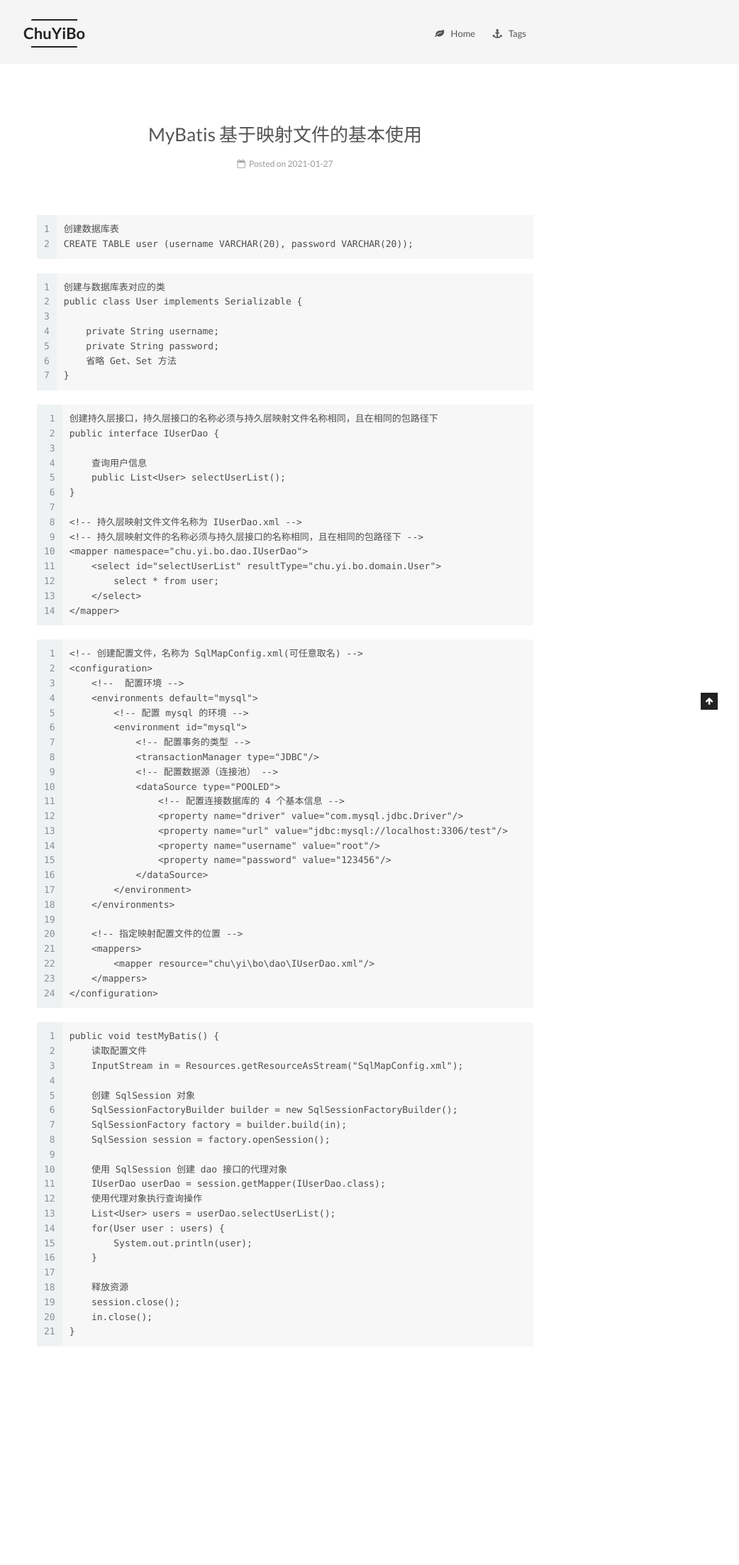
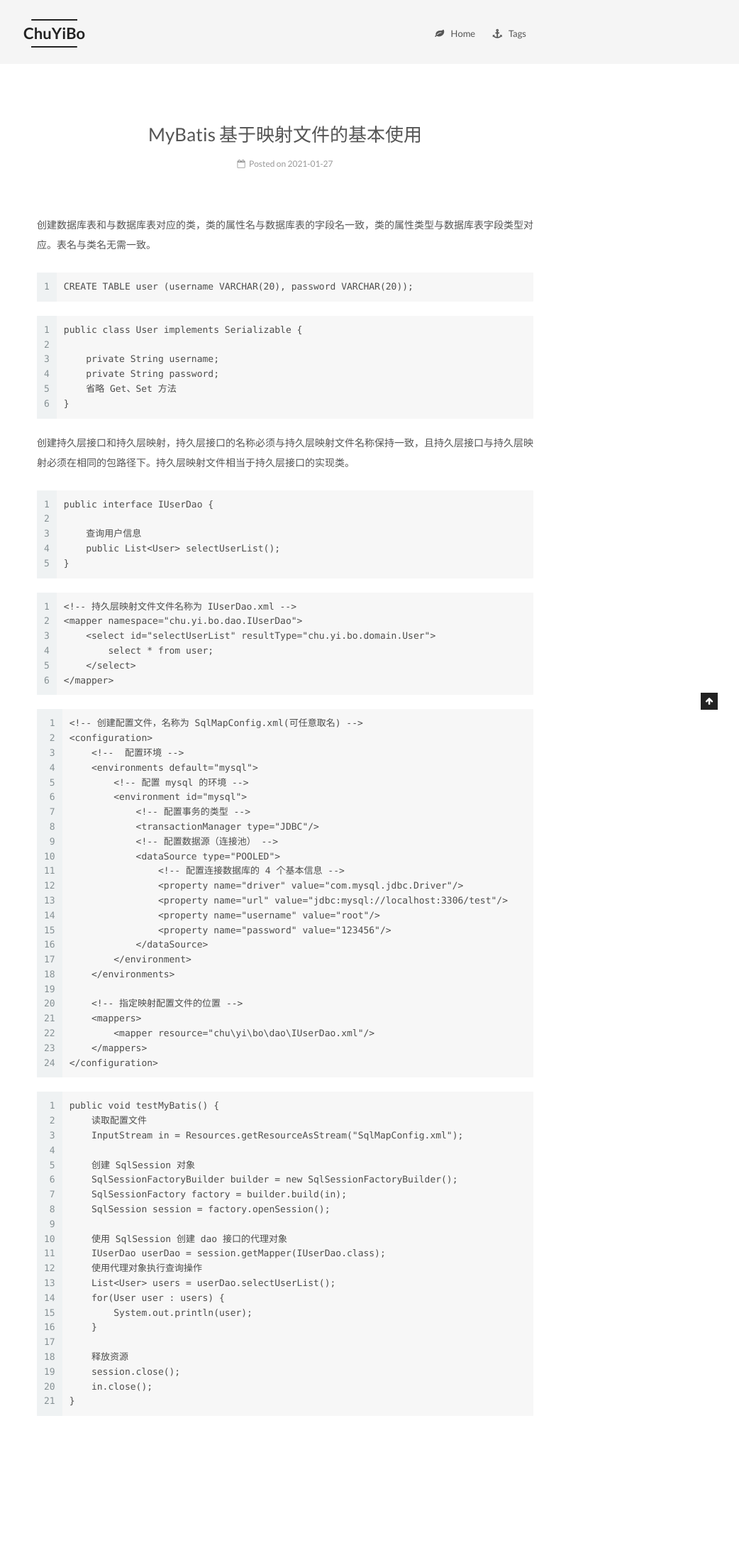
Before and after one commit to chuyibo/chuyibo.github.io, a Jekyll site: the page built from _posts/2021-01-27-MyBatis 学习笔记01.md, in a window 1280 px wide. Shown: the whole page at 71% size, without its empty margins (238-1280 px from the left). Built offline with Jekyll 4.4.1, drawn with Linux system fonts in a browser that asks for light colours; before the commit the page ends 2107 px from its top, so only the background shows below that.

Commit message:
2021/03/03

````diff
--- a/_posts/2021-01-27-MyBatis 学习笔记01.md
+++ b/_posts/2021-01-27-MyBatis 学习笔记01.md
@@ -7,15 +7,13 @@ tags:
 - MyBatis
 ---
 
-
+创建数据库表和与数据库表对应的类，类的属性名与数据库表的字段名一致，类的属性类型与数据库表字段类型对应。表名与类名无需一致。
 
 ```
-创建数据库表
 CREATE TABLE user (username VARCHAR(20), password VARCHAR(20));
 ```
 
 ```
-创建与数据库表对应的类
 public class User implements Serializable {
 
     private String username;
@@ -24,16 +22,18 @@ public class User implements Serializable {
 }
 ```
 
+创建持久层接口和持久层映射，持久层接口的名称必须与持久层映射文件名称保持一致，且持久层接口与持久层映射必须在相同的包路径下。持久层映射文件相当于持久层接口的实现类。
+
 ```
-创建持久层接口，持久层接口的名称必须与持久层映射文件名称相同，且在相同的包路径下
 public interface IUserDao {
 
     查询用户信息
     public List<User> selectUserList();
 }
+```
 
+```
 <!-- 持久层映射文件文件名称为 IUserDao.xml -->
-<!-- 持久层映射文件的名称必须与持久层接口的名称相同，且在相同的包路径下 -->
 <mapper namespace="chu.yi.bo.dao.IUserDao">
     <select id="selectUserList" resultType="chu.yi.bo.domain.User">
         select * from user;
````
